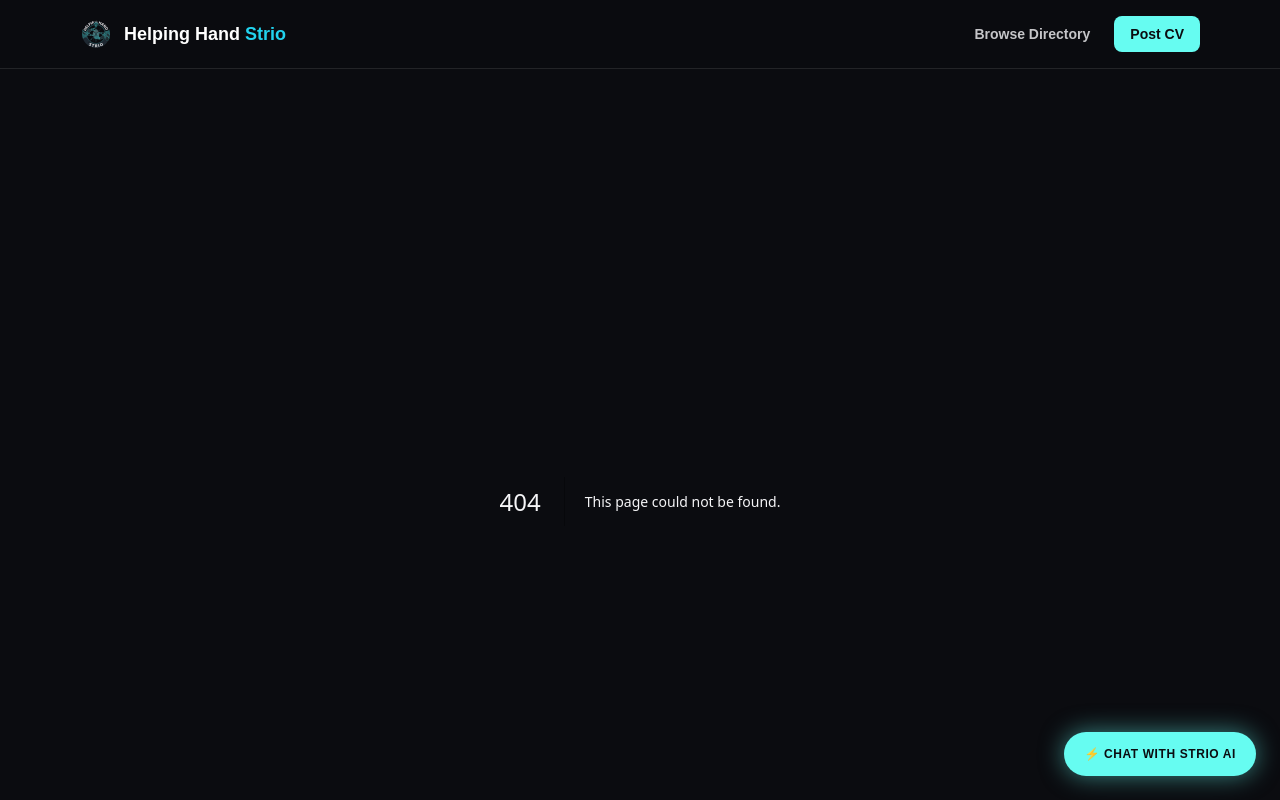
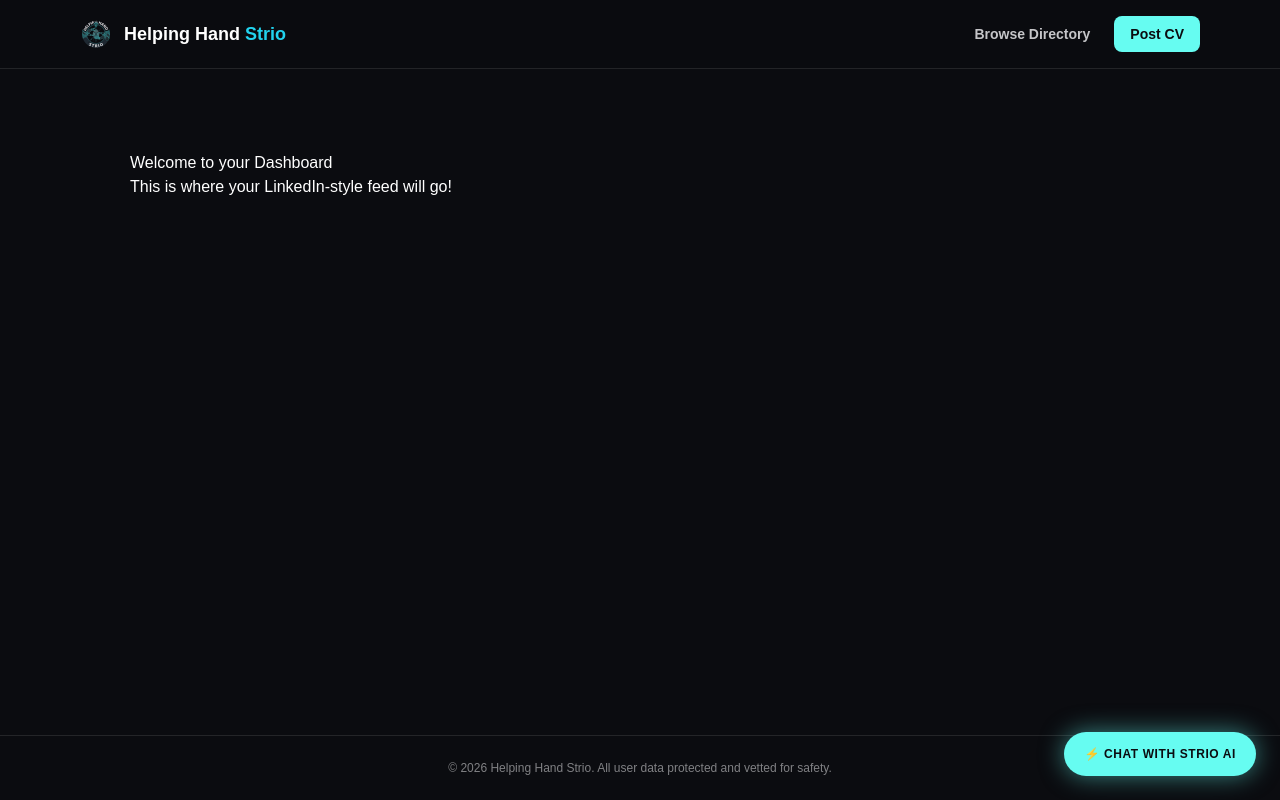
Before and after one commit to steveengreen436-art/helping-hand-strio, a Next.js app: page /dashboard in a window 1280 px wide. Before the commit this address had no page. Shown: the top 800 px of the page. Built offline with nearby package versions, Linux system fonts and the light colour scheme.

Commit message:
Create page.tsx

```diff
--- /dev/null
+++ b/app/dashboard/page.tsx
@@ -0,0 +1,8 @@
+export default function DashboardPage() {
+  return (
+    <div style={{ padding: "50px", color: "white" }}>
+      <h1>Welcome to your Dashboard</h1>
+      <p>This is where your LinkedIn-style feed will go!</p>
+    </div>
+  );
+}
```
